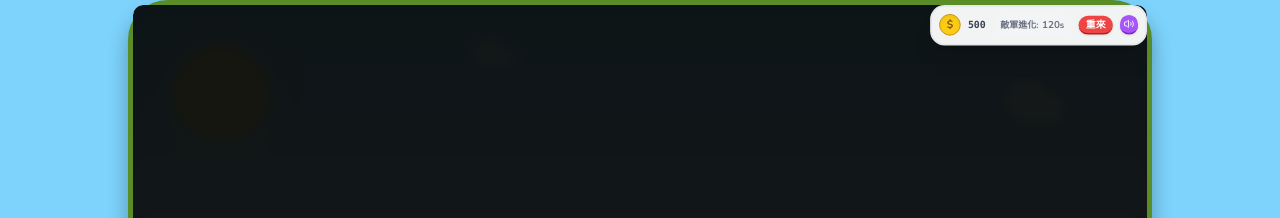
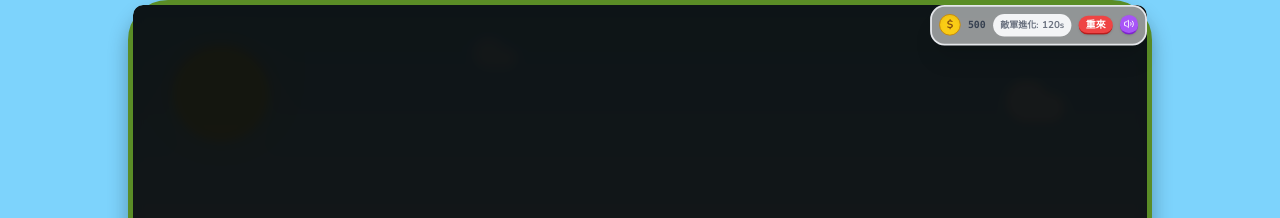
Before and after one commit to hagau80/yzu1102064, a plain HTML site: page general education courses game/index.html in a window 1280 px wide. Shown: the top 218 px of the page. Drawn offline with nearby package versions, Linux system fonts and the light colour scheme.

Commit message:
讓右上角的進化框那裏在透明些，在手機介面上不會擋道問題!或看不到問題?
<div class="bg-white/95 rounded-2xl px-2 py-2 shadow-xl border-2 border-gray-200 flex items-center gap-2 pointer-events-auto">
讓右上角的進化框那裏在透明些，在手機介面上不會擋道問題!或看不到問題?  改成以下
<div class="bg-white/55 rounded-2xl px-2 py-2 shadow-xl border-2 border-gray-200 flex items-center gap-2 pointer-events-auto">

```diff
--- a/general education courses game/index.html
+++ b/general education courses game/index.html
@@ -356,7 +356,7 @@
 
         <!-- 頂部資訊列（改為右側小側邊欄） -->
         <div class="absolute z-70 pointer-events-none top-info-panel">
-            <div class="bg-white/95 rounded-2xl px-2 py-2 shadow-xl border-2 border-gray-200 flex items-center gap-2 pointer-events-auto">
+            <div class="bg-white/55 rounded-2xl px-2 py-2 shadow-xl border-2 border-gray-200 flex items-center gap-2 pointer-events-auto">
                 <div class="flex items-center gap-2">
                     <div class="w-6 h-6 rounded-full bg-yellow-400 border border-yellow-600 flex items-center justify-center text-yellow-800 font-bold shadow-inner text-xs">
                         $
```
